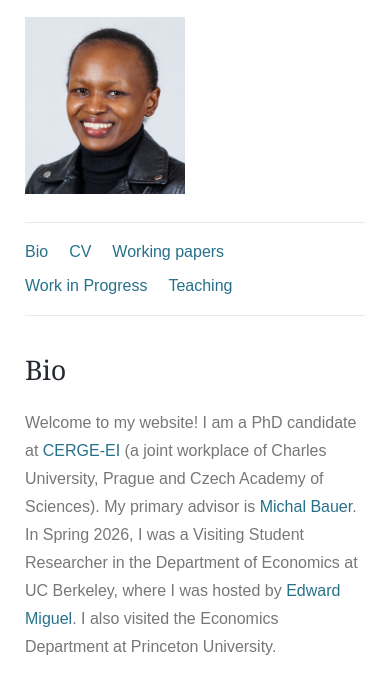
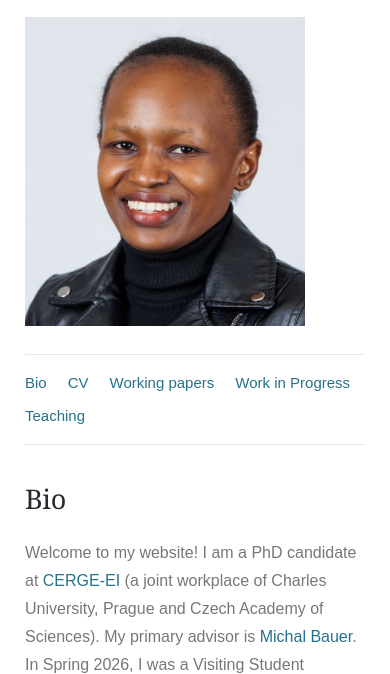
Before and after one commit to winnie-njoroge/winnie-njoroge.github.io, a plain HTML site: page index.html in a window 390 px wide. Shown: the part 204-878 px from the top of the page. Drawn offline with Linux system fonts and the light colour scheme.

Commit message:
Set navigation to 15px and enlarge mobile portrait

```diff
--- a/index.html
+++ b/index.html
@@ -5,7 +5,7 @@
   <meta name="viewport" content="width=device-width, initial-scale=1">
   <meta name="description" content="Winnie Wanjiru Njoroge, PhD candidate at CERGE-EI. Research in behavioural, experimental, development, and labor economics.">
   <title>Winnie Wanjiru Njoroge | Academic homepage</title>
-  <link rel="stylesheet" href="styles.css?v=nav-16-1">
+  <link rel="stylesheet" href="styles.css?v=nav-15-mobile-photo-1">
   <script src="profile.js" defer></script>
   <script src="site.js" defer></script>
 </head>
--- a/styles.css
+++ b/styles.css
@@ -12,7 +12,7 @@ a:focus-visible, summary:focus-visible { outline: 2px solid var(--link); outline
 .portrait { display: block; width: 100%; max-width: 280px; height: auto; margin-bottom: 28px; }
 [hidden] { display: none !important; }
 nav { padding: 22px 0; border-top: 1px solid var(--line); border-bottom: 1px solid var(--line); display: grid; gap: 8px; }
-nav a { font: 16px/1.6 Arial, Helvetica, sans-serif; }
+nav a { font: 15px/1.6 Arial, Helvetica, sans-serif; }
 .sidebar-note { color: #92969b; font: 11px/1.7 Arial, Helvetica, sans-serif; margin-top: 23px; letter-spacing: .15px; }
 main { min-width: 0; grid-column: 2; }
 .draft { margin: 0 0 24px; font: 12px/1.6 Arial, Helvetica, sans-serif; color: #7a6851; padding-bottom: 13px; border-bottom: 1px dashed #ded5ca; }
@@ -72,7 +72,7 @@ footer { display: flex; justify-content: space-between; gap: 15px; flex-wrap: wr
   main { grid-column: auto; }
   .name { font-size: 32px; }
   .affiliation { margin: 12px 0 20px; }
-  .portrait { max-width: 160px; }
+  .portrait { width: min(100%, 280px); max-width: 280px; }
   nav { display: flex; flex-wrap: wrap; gap: 9px 21px; padding: 16px 0; }
   .sidebar-note { display: none; }
   section { padding: 26px 0; }
```
